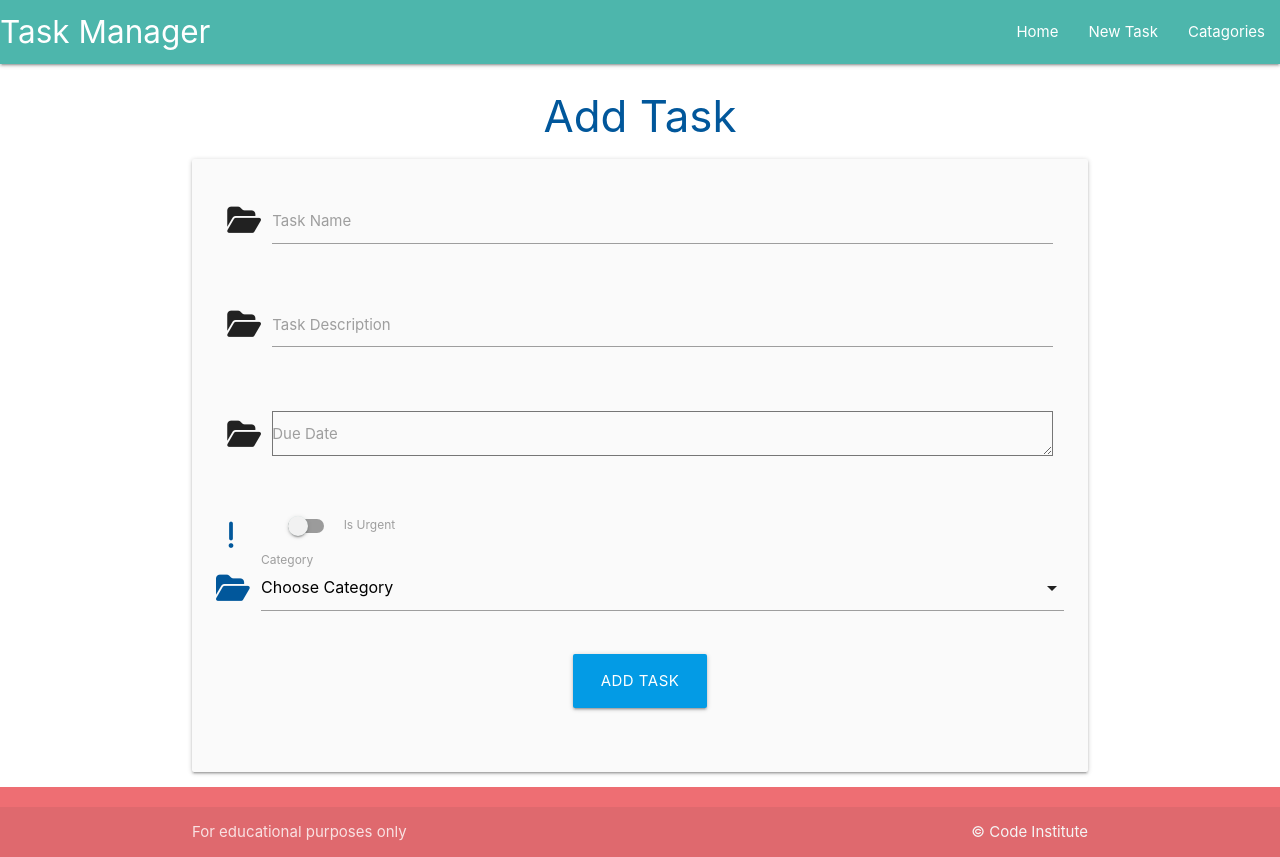
After one commit to AdelleKing/taskmanager, a Flask app: page /add_task in a window 1280 px wide. The commit adds this page. Run offline with Flask 2, Linux system fonts and the light colour scheme; data that the repository does not hold is empty; some libraries are stand-ins or nearby versions.

Commit message:
enabled add task functionality

```diff
--- a/taskmanager/routes.py
+++ b/taskmanager/routes.py
@@ -43,3 +43,20 @@ def delete_category(category_id):
     db.session.delete(category)
     db.session.commit()
     return redirect(url_for("categories"))
+
+
+@app.route("/add_task", methods=["GET", "POST"])
+def add_task():
+    categories = list(Category.query.order_by(Category.category_name).all())
+    if request.method == "POST":
+        task = Task(
+            task_name = request.form.get("task_name"),
+            task_description = request.form.get("task_description"),
+            is_urgent = bool(True if request.form.get("is_urgent") else False),
+            due_date= request.form.get("due_date"),
+            category_id = request.form.get("category_id"),
+        )
+        db.session.add(task)
+        db.session.commit()
+        return redirect(url_for("home"))
+    return render_template("add_task.html" , categories=categories)
--- a/taskmanager/static/js/script.js
+++ b/taskmanager/static/js/script.js
@@ -2,3 +2,16 @@ document.addEventListener('DOMContentLoaded', function() {
     let sidenav = document.querySelectorAll('.sidenav');
     M.Sidenav.init(sidenav);
   });
+
+  document.addEventListener('DOMContentLoaded', function() {
+    let datepicker = document.querySelectorAll('.datepicker');
+    M.Datepicker.init(datepicker, {
+      format: "dd mmmm, yyyy",
+      i18n:{done: "Select"}
+    });
+  });
+
+  document.addEventListener('DOMContentLoaded', function() {
+    let selects = document.querySelectorAll('select');
+    M.FormSelect.init(selects);
+  });
--- /dev/null
+++ b/taskmanager/templates/add_task.html
@@ -0,0 +1,71 @@
+{% extends "base.html" %}
+{% block content %}
+
+<h3 class ="light-blue-text text-darken-4 center-align">Add Task</h3>
+<div class="row card-panel grey lighten-5">
+    <form class="col s12" method="POST" action="{{ url_for ('add_task')}}">
+      <!-- task name-->
+        <div class="row">
+        <div class="input-field col s12">
+          <i class="fa-solid fa-folder-open prefix"></i>
+          <input id="task_name" name="task_name" minlength="3" maxlength="25" type="text" class="validate" required>
+          <label for="task_name">Task Name</label>
+        </div>
+      </div>
+       <!-- task description-->
+       <div class="row">
+        <div class="input-field col s12">
+          <i class="fa-solid fa-folder-open prefix"></i>
+          <textarea id="task_description" name="task_description" minlength="10"
+          maxlength="200" type="text" class="materialize-textarea validate" required></textarea>
+          <label for="task_name">Task Description</label>
+        </div>
+      </div>
+      <!-- due date-->
+      <div class="row">
+        <div class="input-field col s12">
+          <i class="fa-solid fa-folder-open prefix"></i>
+          <textarea id="due_date" name="due_date" minlength="5"
+          maxlength="50" type="text" class="datepicker validate" required></textarea>
+          <label for="due_date">Due Date</label>
+        </div>
+      </div>
+      <!-- is_urgent-->
+      <div class="row">
+        <div class="input-field col s12">
+          <div class="switch">
+            <i class="fa-solid fa-exclamation prefix light-blue-text text-darken-4"></i>
+            <label for="is_urgent">
+              <input id="is_urgent" name="is_urgent" type="checkbox">
+              <span class="lever"></span>
+              Is Urgent
+            </label>
+        </div>
+      </div>
+      <!-- catagory id-->
+      <div class="row">
+        <div class="input-field col s12">
+          <i class="fa-solid fa-folder-open prefix light-blue-text text-darken-4"></i>
+          <select id="category_id" name="category_id" class="validate" required>
+            <option value="" disabled selected>Choose Category</option>
+            {% for category in categories%}
+            <option value="{{ category.id }}">{{ category.category_name}}</option>
+            {% endfor %}
+          </select>
+          <label for ="category_id">Category</label>
+        </div>
+      </div>
+      <!-- submit button-->
+      <div class="row">
+        <div class=" col s12 center-align">
+          <button type="submit" class="btn-large light-blue darken-1">
+            Add Task
+          </button>
+        </div>
+      </div>
+    </form>
+  </div>
+
+</div>
+
+{% endblock %}
--- a/taskmanager/templates/base.html
+++ b/taskmanager/templates/base.html
@@ -16,7 +16,7 @@
               <a href="#" data-target="mobile-demo" class="sidenav-trigger"><i class="fa-solid fa-bars"></i></a>
               <ul class="right hide-on-med-and-down">
                 <li><a href="{{url_for('home')}}">Home</a></li>
-                <li><a href="">New Task</a></li>
+                <li><a href="{{ url_for('add_task')}}" >New Task</a></li>
                 <li><a href="{{url_for('categories')}}">Catagories</a></li>
               </ul>
             </div>
@@ -24,7 +24,7 @@
 
           <ul class="sidenav" id="mobile-demo">
             <li><a href="{{url_for('home')}}">Home</a></li>
-            <li><a href="">New Task</a></li>
+            <li><a href="{{ url_for('add_task')}}" >New Task</a></li>
             <li><a href="{{url_for('categories')}}">Catagories</a></li>
           </ul>
     </header>
```
Also changed, not shown: taskmanager/templates/tasks.html (+8 -0 lines).
